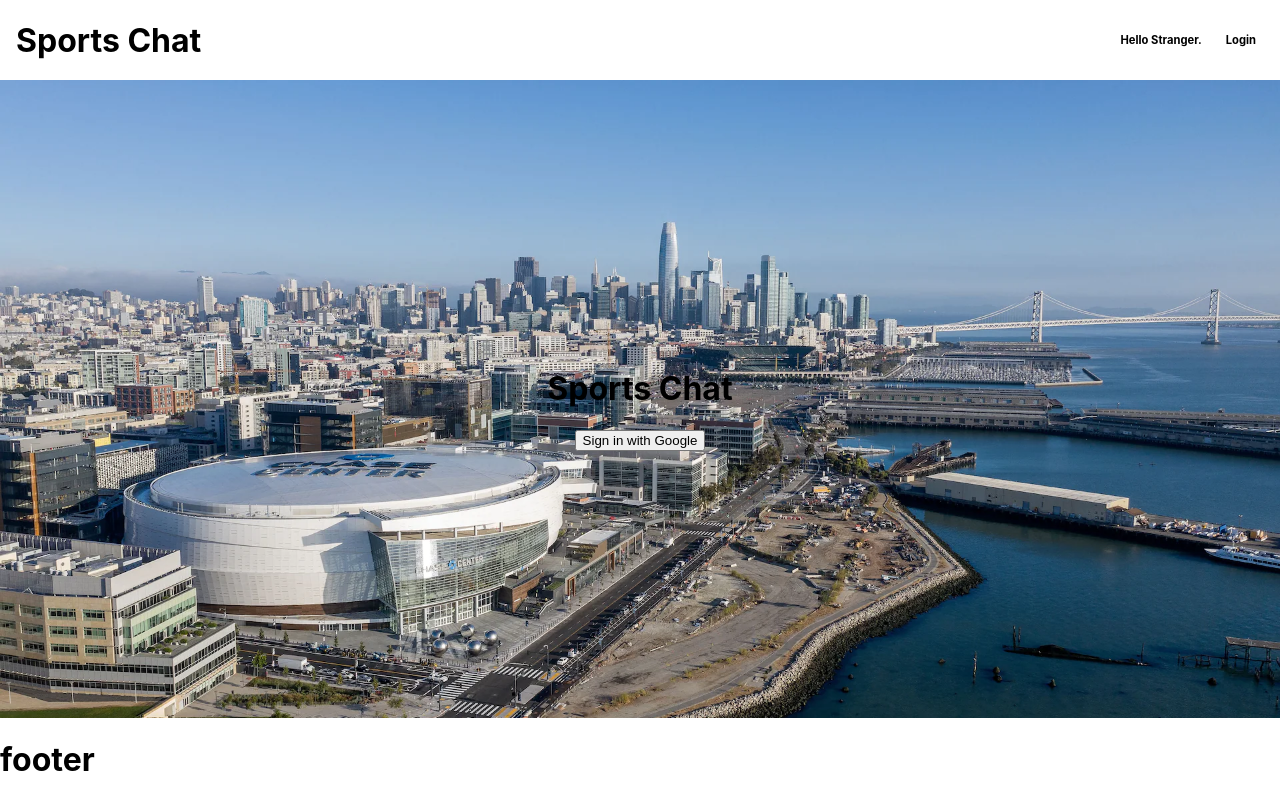
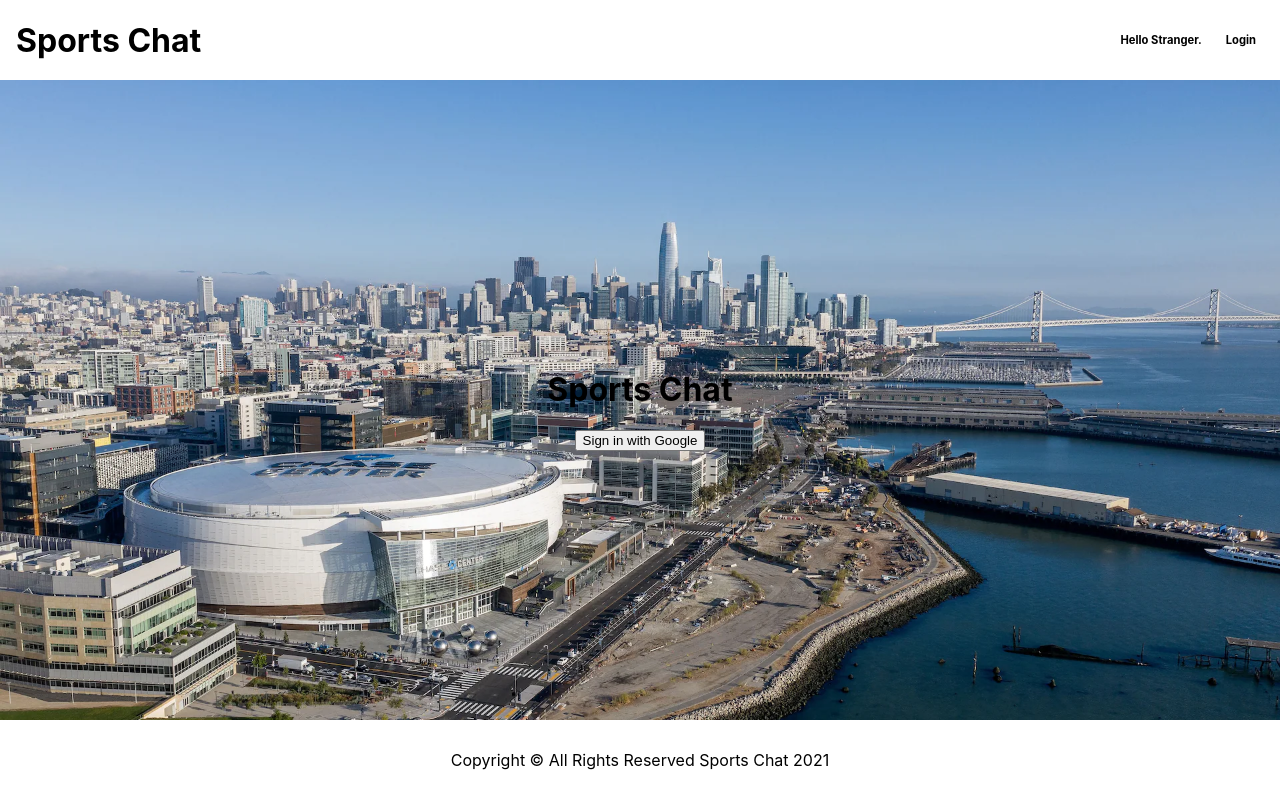
Before and after one commit to VernellMiller/sports-chat-frontend, a React (Create React App) app: page /landing in a window 1280 px wide. Built offline with nearby package versions, Linux system fonts and the light colour scheme; no server answers.

Commit message:
adds copyright and year to footer

```diff
--- a/src/components/Footer.js
+++ b/src/components/Footer.js
@@ -1,8 +1,10 @@
+import { StyledFooter } from "../styles";
+
 const Footer = (props) => {
     return (
-        <footer>
-            <h1>footer</h1>
-        </footer>
+        <StyledFooter>
+            <p>Copyright &copy; All Rights Reserved Sports Chat {new Date().getFullYear()}</p>
+        </StyledFooter>
     );
 };
 
```
